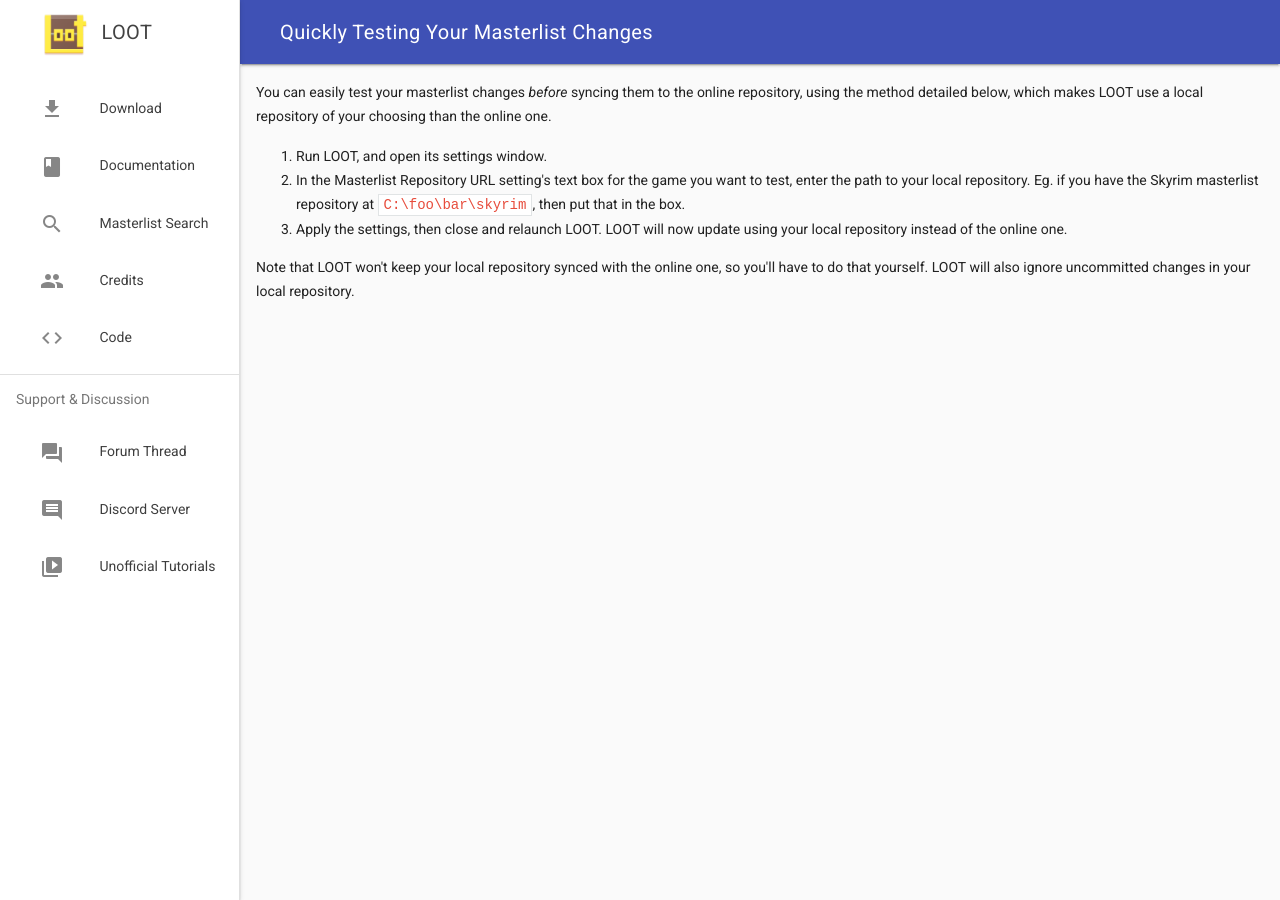
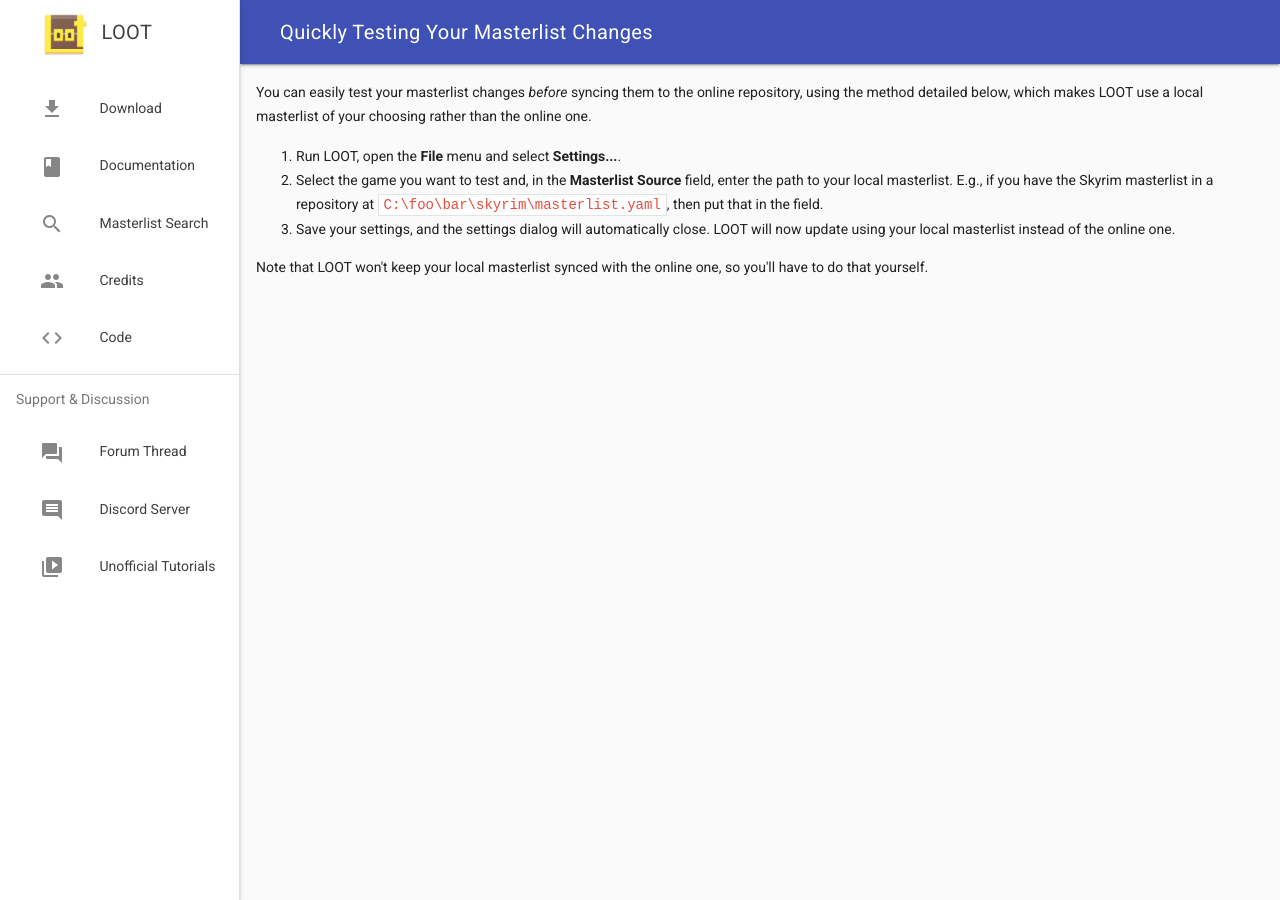
Before and after one commit to loot/loot.github.io, a Jekyll site: the page built from docs/contributing/Quickly-Testing-Your-Masterlist-Changes.html, in a window 1280 px wide. Built offline with Jekyll 4.4.1, drawn with Linux system fonts in a browser that asks for light colours; nearby versions of some CDN libraries.

Commit message:
Update Masterlist Testing page
* Update for changes made in v0.18.x.
* Fix grammatical errors & reword slightly for clarity.

```diff
--- a/docs/contributing/Quickly-Testing-Your-Masterlist-Changes.html
+++ b/docs/contributing/Quickly-Testing-Your-Masterlist-Changes.html
@@ -3,12 +3,12 @@
 title: Quickly Testing Your Masterlist Changes
 ---
 
-<p>You can easily test your masterlist changes <em>before</em> syncing them to the online repository, using the method detailed below, which makes LOOT use a local repository of your choosing than the online one.</p>
+<p>You can easily test your masterlist changes <em>before</em> syncing them to the online repository, using the method detailed below, which makes LOOT use a local masterlist of your choosing rather than the online one.</p>
 
 <ol>
-  <li>Run LOOT, and open its settings window.</li>
-  <li>In the Masterlist Repository URL setting's text box for the game you want to test, enter the path to your local repository. Eg. if you have the Skyrim masterlist repository at <code>C:\foo\bar\skyrim</code>, then put that in the box.</li>
-  <li>Apply the settings, then close and relaunch LOOT. LOOT will now update using your local repository instead of the online one.</li>
+  <li>Run LOOT, open the <b>File</b> menu and select <b>Settings...</b>.</li>
+  <li>Select the game you want to test and, in the <b>Masterlist Source</b> field, enter the path to your local masterlist. E.g., if you have the Skyrim masterlist in a repository at <code>C:\foo\bar\skyrim\masterlist.yaml</code>, then put that in the field.</li>
+  <li>Save your settings, and the settings dialog will automatically close. LOOT will now update using your local masterlist instead of the online one.</li>
 </ol>
 
-<p>Note that LOOT won't keep your local repository synced with the online one, so you'll have to do that yourself. LOOT will also ignore uncommitted changes in your local repository.</p>
+<p>Note that LOOT won't keep your local masterlist synced with the online one, so you'll have to do that yourself.</p>
```
